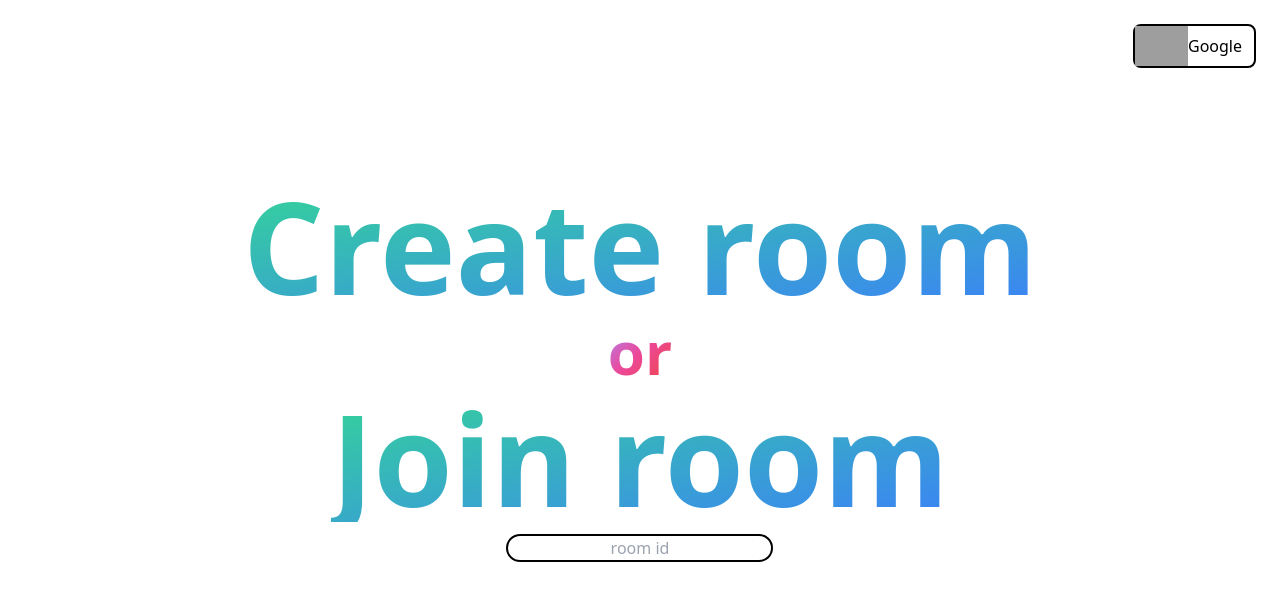
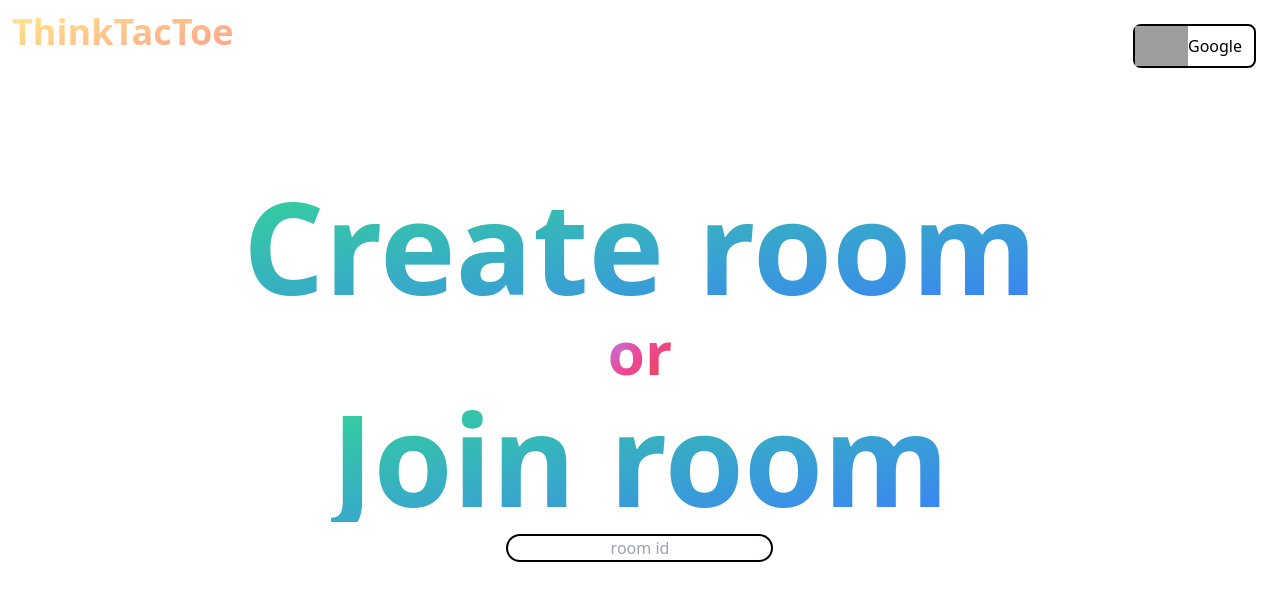
Before and after one commit to DiKwickley/thinktactoe, a Next.js app: page /room in a window 1280 px wide. Shown: the top 600 px of the page. Built offline with nearby package versions, Linux system fonts and the light colour scheme; no server answers; grey boxes are pictures that could not be loaded.

Commit message:
update to nav

```diff
--- a/next.config.js
+++ b/next.config.js
@@ -1,3 +1,12 @@
 module.exports = {
   reactStrictMode: true,
-}
+  env: {
+    apiKey: "AIzaSyABfFEQX9xN972lD4yfD-3-VF-eNn2UL00",
+    authDomain: "thinktactoe-7b6fe.firebaseapp.com",
+    projectId: "thinktactoe-7b6fe",
+    storageBucket: "thinktactoe-7b6fe.appspot.com",
+    messagingSenderId: "30320578734",
+    appId: "1:30320578734:web:aba2d15d292c94b87a5d3f",
+    measurementId: "G-ZRQD3NT9BM",
+  },
+};
--- a/package.json
+++ b/package.json
@@ -9,6 +9,7 @@
     "lint": "next lint"
   },
   "dependencies": {
+    "dotenv": "^10.0.0",
     "firebase": "^8.7.0",
     "next": "11.0.1",
     "react": "17.0.2",
--- a/src/components/Nav.js
+++ b/src/components/Nav.js
@@ -1,6 +1,8 @@
 import React from "react";
 import firebase from "firebase/app";
 import "firebase/auth";
+import Link from "next/link";
+import { useRouter } from "next/router";
 
 import { auth } from "./../../utils/firebase";
 import { useAuthState } from "react-firebase-hooks/auth";
@@ -9,6 +11,9 @@ import { userInit } from "./../../utils/user";
 
 export const Nav = () => {
   const [user] = useAuthState(auth);
+  const router = useRouter();
+
+  console.log(router);
 
   const signInWithGoogle = async () => {
     const provider = new firebase.auth.GoogleAuthProvider();
@@ -22,7 +27,18 @@ export const Nav = () => {
   };
 
   return (
-    <div className="flex flex-row justify-end m-3">
+    <div
+      className={`flex flex-row justify-end ${
+        router.route !== "/" && "justify-between"
+      } m-3`}
+    >
+      {router.route !== "/" && (
+        <Link href="/">
+          <div className="text-4xl font-extrabold text-transparent cursor-pointer bg-clip-text bg-gradient-to-br from-[#ffe98a] to-[#ff8c8c]">
+            ThinkTacToe
+          </div>
+        </Link>
+      )}
       {user ? (
         <div
           onClick={() => {
--- a/utils/firebase.js
+++ b/utils/firebase.js
@@ -6,13 +6,13 @@ import "firebase/auth";
 // import { useCollectionData } from "react-firebase-hooks/firestore";
 
 var config = {
-  apiKey: "AIzaSyABfFEQX9xN972lD4yfD-3-VF-eNn2UL00",
-  authDomain: "thinktactoe-7b6fe.firebaseapp.com",
-  projectId: "thinktactoe-7b6fe",
-  storageBucket: "thinktactoe-7b6fe.appspot.com",
-  messagingSenderId: "30320578734",
-  appId: "1:30320578734:web:aba2d15d292c94b87a5d3f",
-  measurementId: "G-ZRQD3NT9BM",
+  apiKey: process.env.apiKey,
+  authDomain: process.env.authDomain,
+  projectId: process.env.projectId,
+  storageBucket: process.env.storageBucket,
+  messagingSenderId: process.env.messagingSenderId,
+  appId: process.env.appId,
+  measurementId: process.env.measurementId,
 };
 
 if (!firebase.apps.length) {
```
Also changed, not shown: src/pages/_app.js (+3 -4 lines), 2 other files (tests, documents, lock files or other folders).
